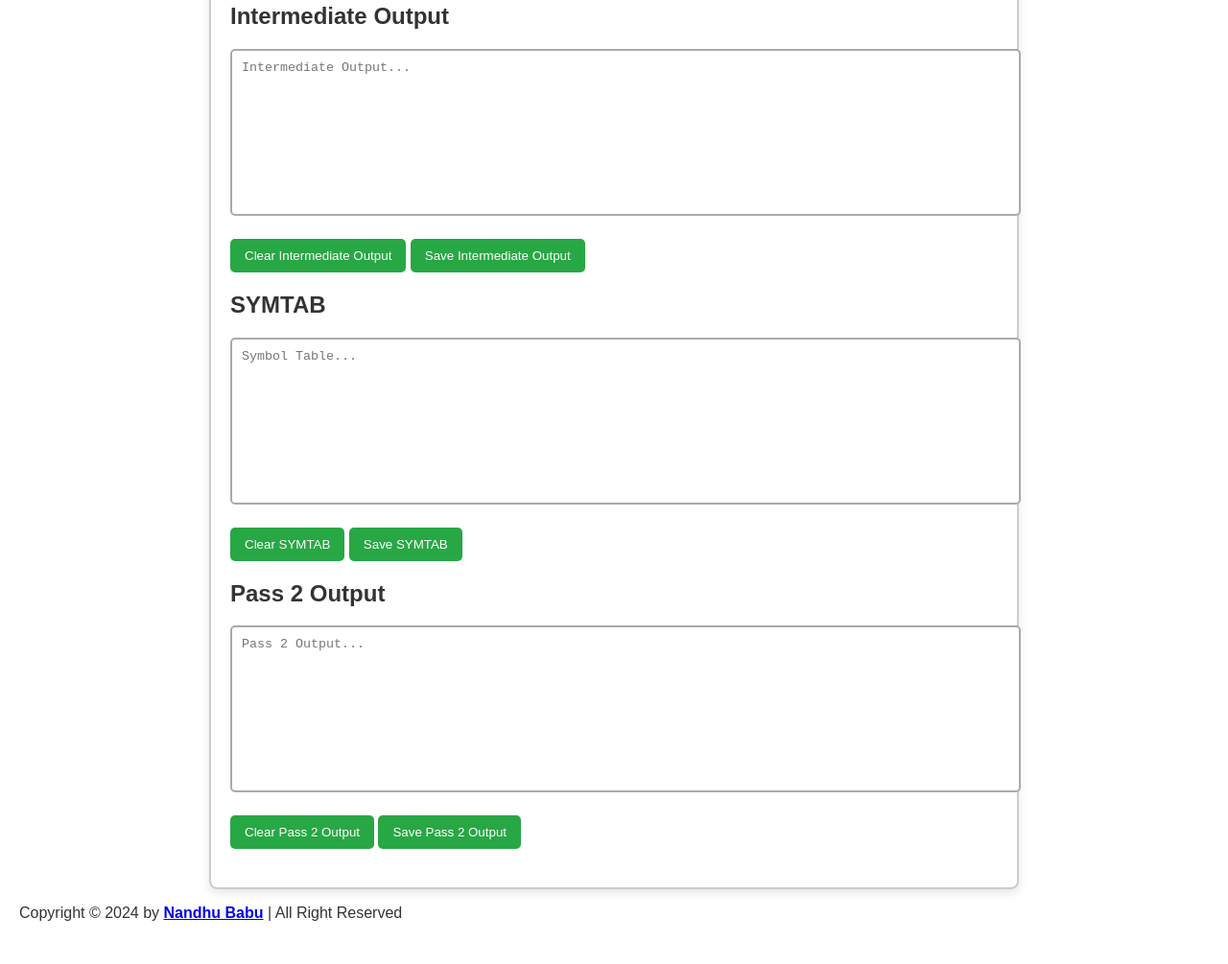
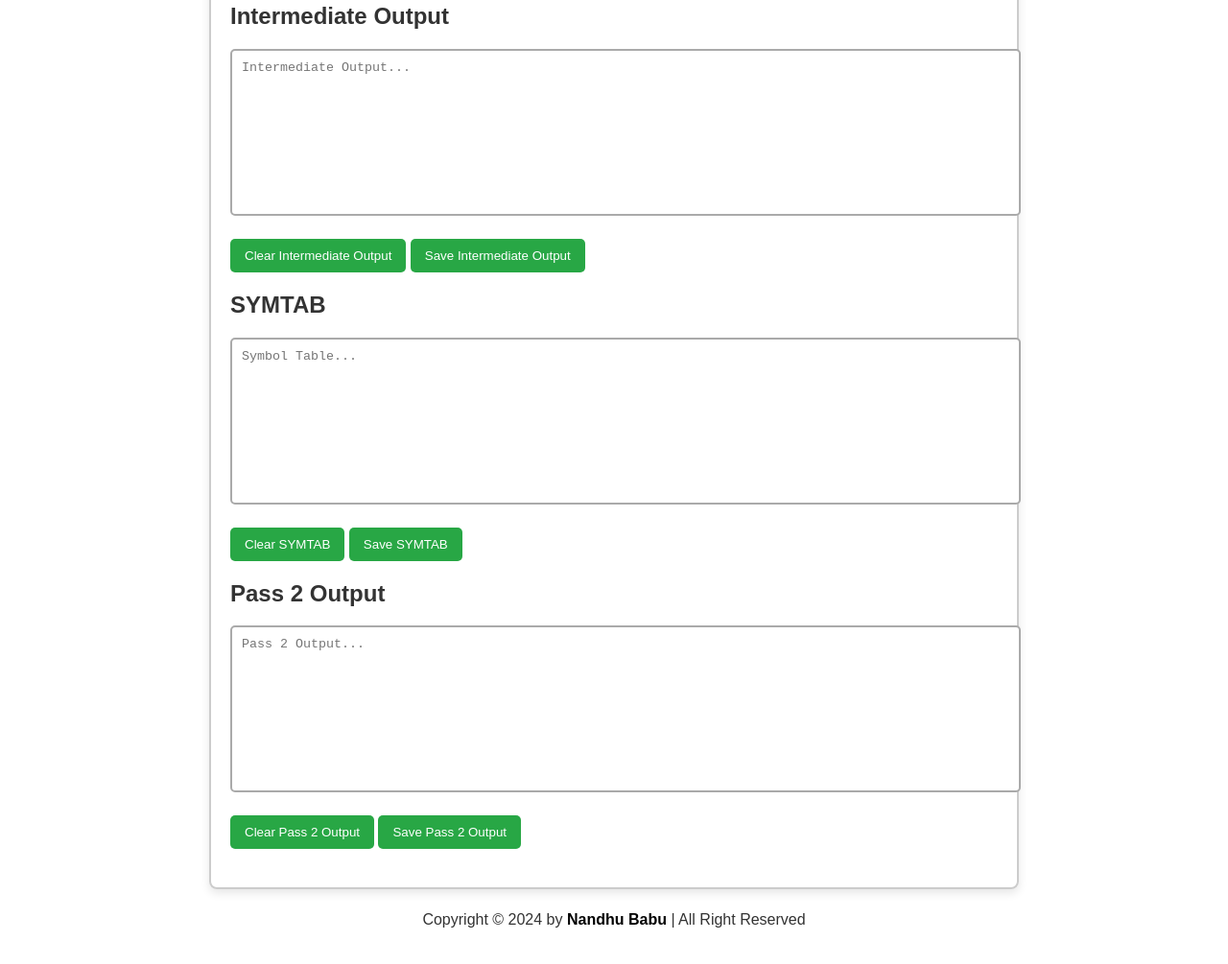
Before and after one commit to nandhubabu/Pass-1-Assembler, a plain HTML site: page index.html in a window 1280 px wide. Shown: the part 747-1752 px from the top of the page at 96% size. Drawn offline with Linux system fonts and the light colour scheme; a script that the page names is missing.

Commit message:
Update styles.css

```diff
--- a/styles.css
+++ b/styles.css
@@ -70,6 +70,24 @@ textarea {
     margin-bottom: 20px;
 }
 
+/* Footer Section */
+footer .footer-text{
+
+    width: 100%;
+    height: 4rem;
+    position:relative;
+    text-align: center;
+    display: flex;
+    align-items: center;
+    justify-content: center;
+
+}
+
+a{
+    text-decoration: none;
+    color: black;
+    text-shadow:  0px px 10px #ccc;
+
 /* Additional Responsive Styles */
 @media (max-width: 600px) {
     .upload-section {
```
